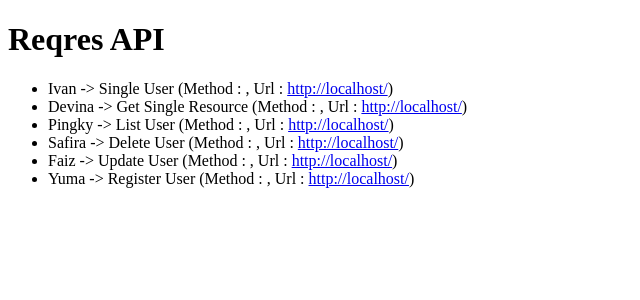
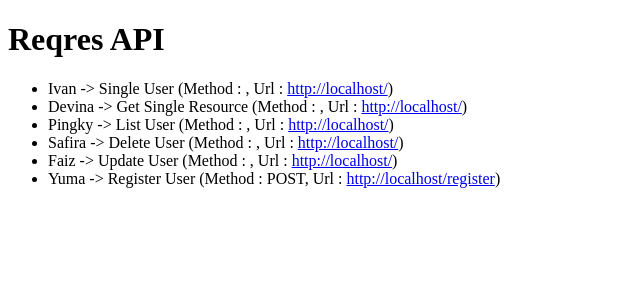
Before and after one commit to u1-btj/simple-api, a Flask app: page / in a window 1280 px wide. Shown: the top 300 px of the page, without its empty margins (0-640 px from the left). Run offline with Flask 3, Linux system fonts and the light colour scheme.

Commit message:
fix register route done

```diff
--- a/main.py
+++ b/main.py
@@ -10,12 +10,19 @@
 
 @app.route('/')
 def home():
-   return render_template('index.html', local_url=request.base_url)
+    return render_template('index.html', local_url=request.base_url)
 
 # @app.route('/test')
 # def test():
-#    response = requests.request("GET", f'{base_url}{user_endpoint}/2')
-#    return response.json()
+#     response = requests.request("GET", f'{base_url}{user_endpoint}/2')
+#     return response.json()
+
+# Yuma
+@app.route('/register', methods=['POST'])
+def register():
+    payload = request.get_json()
+    response = requests.request("POST", f'{base_url}{register_endpoint}', data=payload)
+    return response.json(), response.status_code
 
 if __name__ == '__main__':
-   app.run()
+    app.run()
--- a/templates/index.html
+++ b/templates/index.html
@@ -14,7 +14,7 @@
         <li>Pingky -> List User (Method : , Url : <a href="{{local_url}}">{{local_url}}</a>)</li>
         <li>Safira ->  Delete User (Method : , Url : <a href="{{local_url}}">{{local_url}}</a>)</li>
         <li>Faiz -> Update User (Method : , Url : <a href="{{local_url}}">{{local_url}}</a>)</li>
-        <li>Yuma -> Register User (Method : , Url : <a href="{{local_url}}">{{local_url}}</a>)</li>
+        <li>Yuma -> Register User (Method : POST, Url : <a href="{{local_url}}register">{{local_url}}register</a>)</li>
     </ul>
 </body>
 </html>
```
